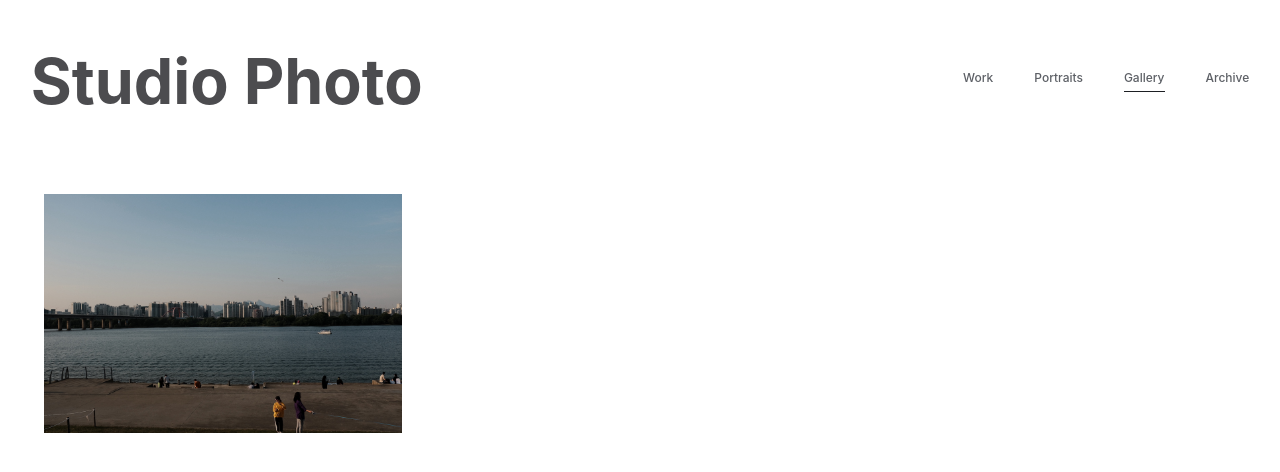
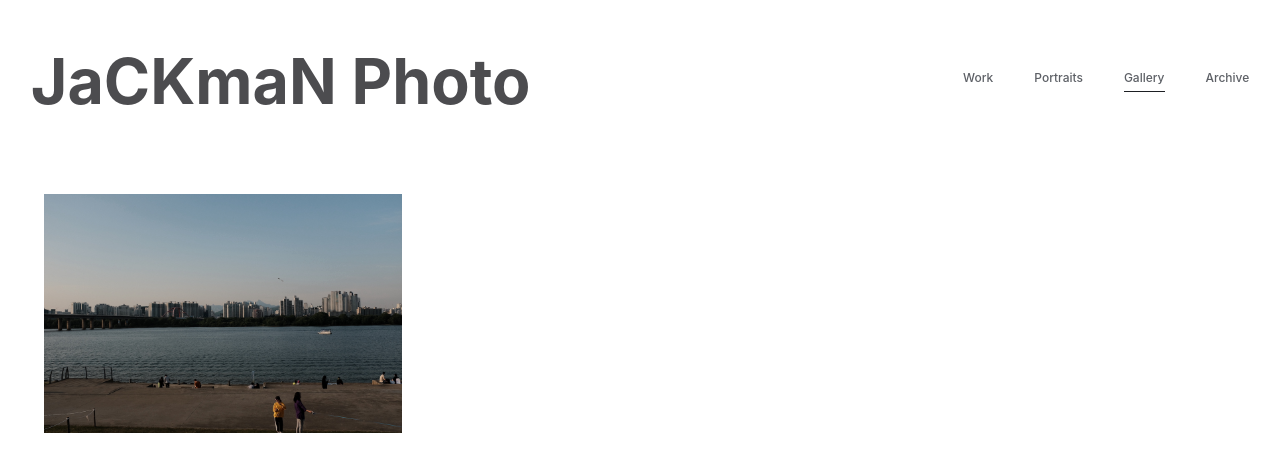
Before and after one commit to jackman-dev/PHOTGALLERY, a plain HTML site: page index.html in a window 1280 px wide. Drawn offline with Linux system fonts and the light colour scheme.

Commit message:
fix: logo modify

```diff
--- a/index.html
+++ b/index.html
@@ -8,7 +8,7 @@
   </head>
   <body class="public-page">
     <header class="site-header">
-      <a class="site-logo" href="./index.html" aria-label="홈">Studio Photo</a>
+      <a class="site-logo" href="./index.html" aria-label="홈">JaCKmaN Photo</a>
       <nav aria-label="사이트 메뉴">
         <a href="#gallery">Work</a>
         <a href="#gallery">Portraits</a>
```
